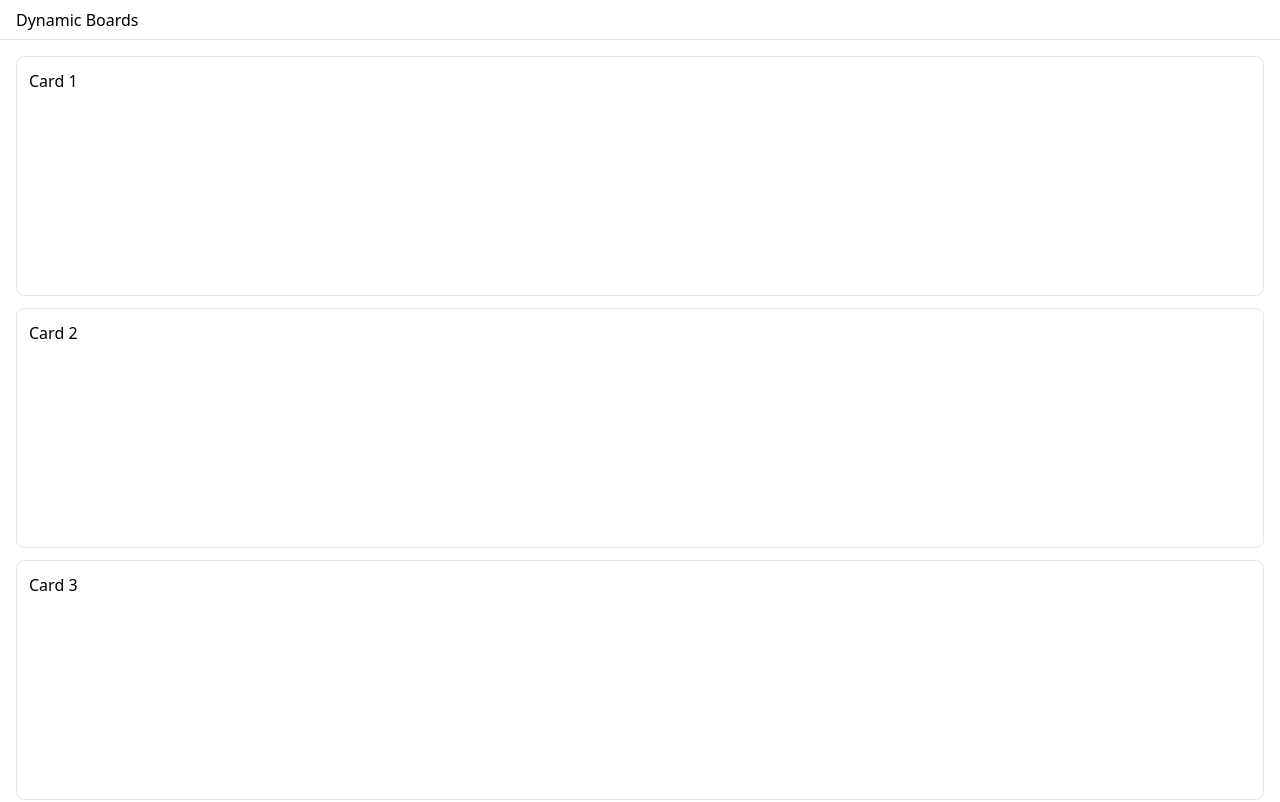
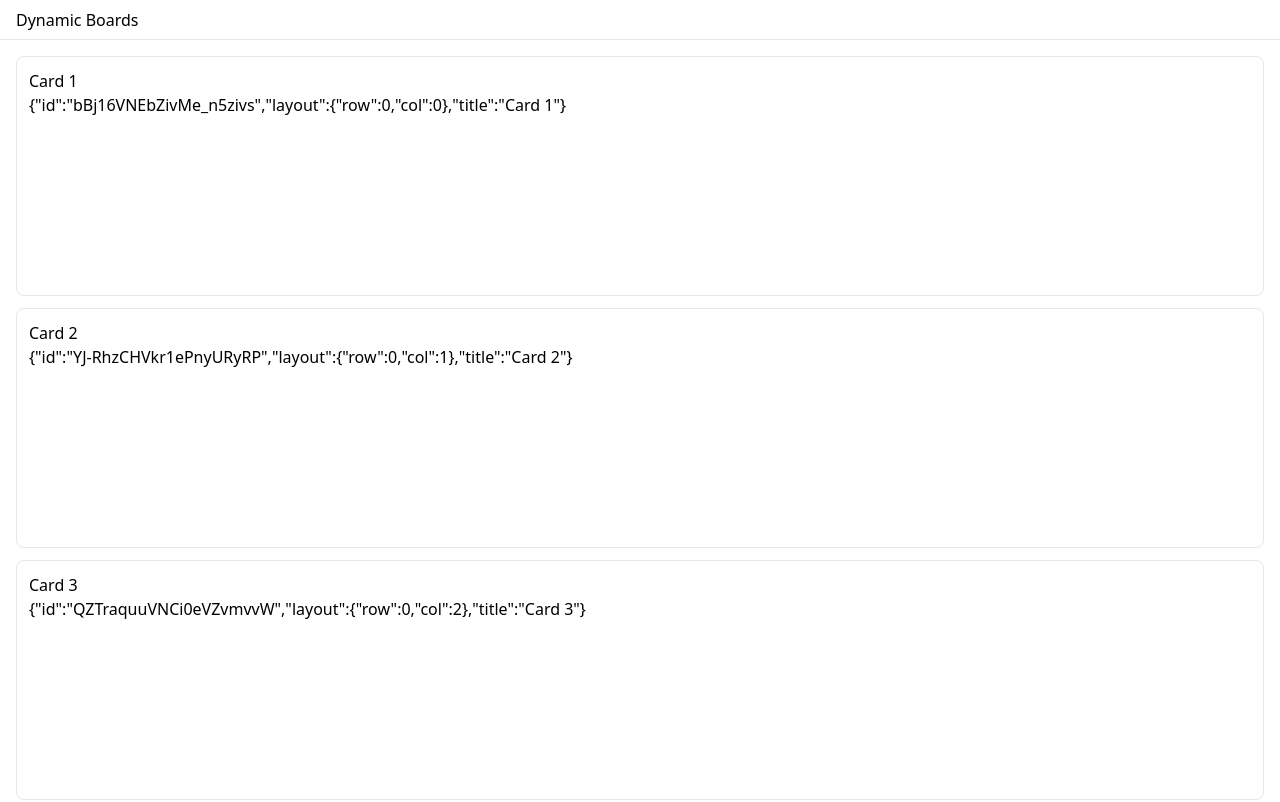
Before and after one commit to BUMBAIYA/dynamic-boards, a React (Vite) app: page / in a window 1280 px wide. Shown: the top 802 px of the page. Built offline with nearby package versions, Linux system fonts and the light colour scheme.

Commit message:
update board card

```diff
--- a/src/components/dynamic-board-card.tsx
+++ b/src/components/dynamic-board-card.tsx
@@ -7,7 +7,8 @@ export interface DynamicBoardCardProps {
 export function DynamicBoardCard({ card }: DynamicBoardCardProps) {
   return (
     <div className="flex min-h-60 flex-1 flex-col rounded-lg border border-gray-200 p-3">
-      <div className="flex flex-1 flex-col">{card.title}</div>
+      <div className="flex flex-col">{card.title}</div>
+      <p>{JSON.stringify(card)}</p>
     </div>
   );
 }
```
